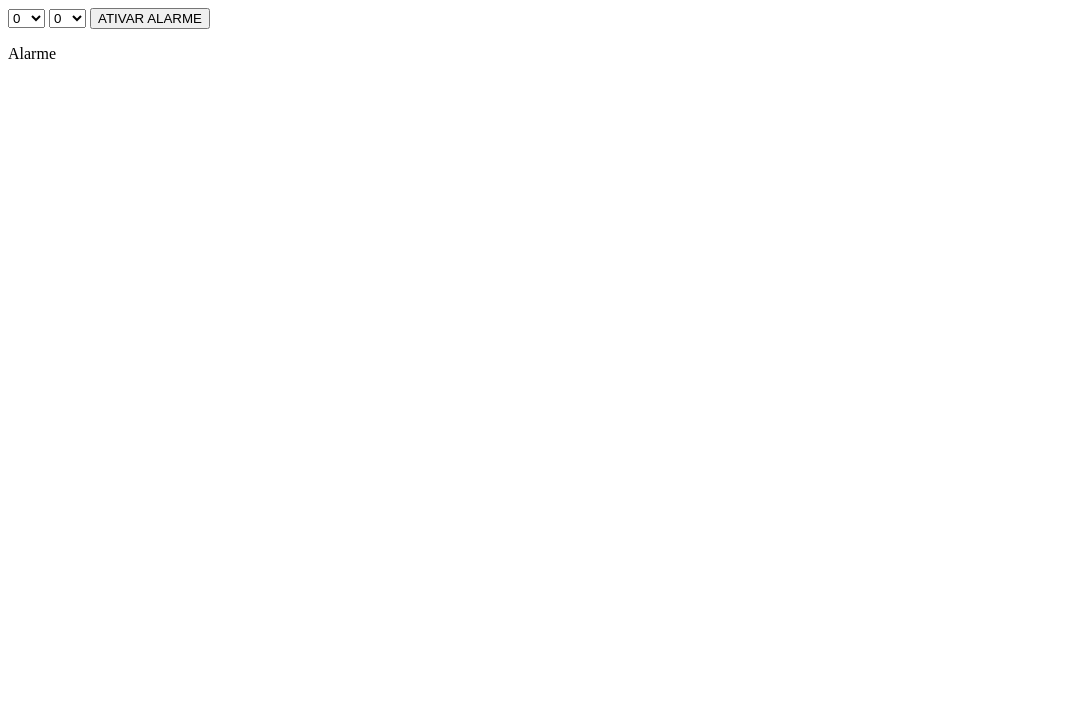
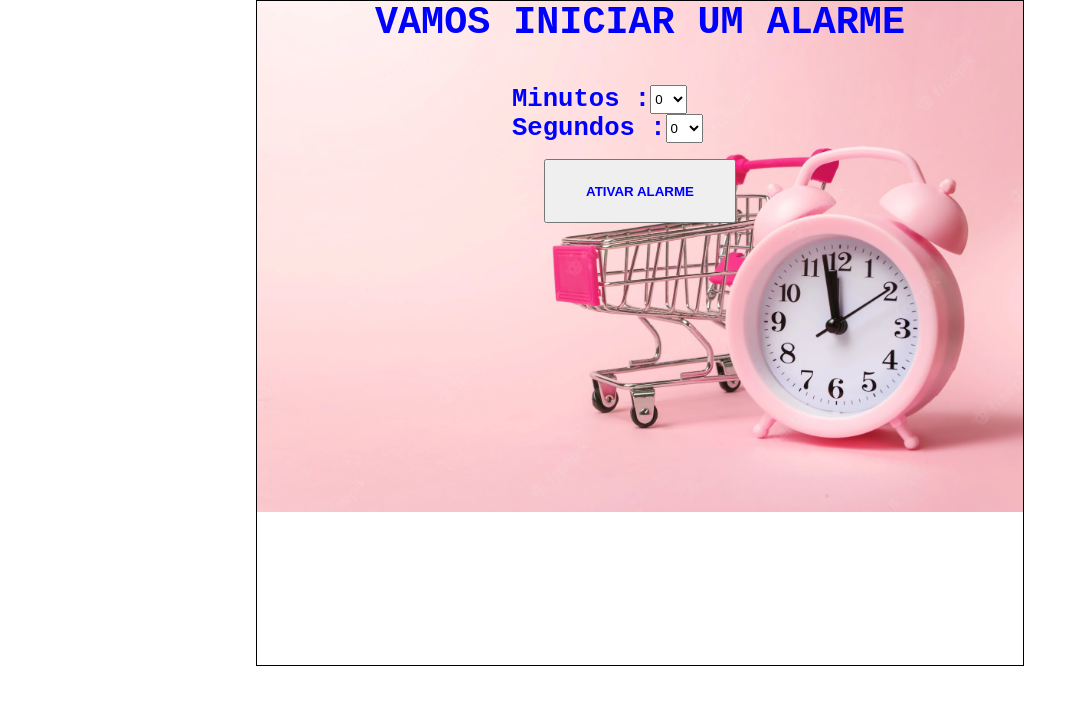
Before and after one commit to LucasCscBks/Modulo6_Tarefa_Js, a plain HTML site: page Modulo_6_Tarefa_6_Js/Questao3/index.html in a window 1280 px wide. Shown: the whole page, without its empty margins (0-1079 px from the left). Drawn offline with Linux system fonts and the light colour scheme.

Commit message:
update css tarefa 6 questao 3

```diff
--- a/Modulo_6_Tarefa_6_Js/Questao3/index.css
+++ b/Modulo_6_Tarefa_6_Js/Questao3/index.css
@@ -0,0 +1,49 @@
+* {
+    padding: 0;
+    margin: 0;
+    box-sizing: border-box;
+}
+#section {
+    width: 60%;
+    margin-left: 20vw;
+    height: 83.3vh;
+    border: 1px solid;
+    display: flex;
+    flex-direction: column;
+    align-items: center;
+    background-image: url(bg.webp);
+    background-repeat: no-repeat;
+    background-size: contain;
+}
+#title {
+    font-size: 3vw;
+    color: rgba(0,0,255,1);
+    font-family: 'Courier New', Courier, monospace;
+    font-weight: 700;
+}
+#container {
+    margin-top: 5vh;
+}
+.container {
+    display: flex;
+    width: 20vw;
+    font-size: 2vw;
+    font-family: 'Courier New', Courier, monospace;
+    color: rgba(0,0,255,1);
+    font-weight: 700;
+}
+#button {
+    margin-top: 2vh;
+    width: 15vw;
+    height: 8vh;
+    color: rgba(0,0,255,1);
+    font-weight: 900;
+}
+#result {
+    margin-top: 5vh;
+    color: rgba(0,0,255,1);
+    font-family: 'Courier New', Courier, monospace;
+    font-weight: 700;
+    border-radius: 50px;
+    font-size: 3vw;
+}
--- a/Modulo_6_Tarefa_6_Js/Questao3/index.html
+++ b/Modulo_6_Tarefa_6_Js/Questao3/index.html
@@ -9,7 +9,10 @@
     <link rel="stylesheet" href="index.css" />
 </head>
 <body>
-    <section name="select" id="select">
+    <section name="select" id="section">
+        <h1 id="title">VAMOS INICIAR UM ALARME</h1>
+        <div class="container" id="container">
+            <p class="p">Minutos :</p>
             <select id="minutes">
                 <option name="minutes" value="0">0</option>
                 <option name="minutes" value="1">1</option>
@@ -72,6 +75,9 @@
                 <option name="minutes" value="58">58</option>
                 <option name="minutes" value="59">59</option>
             </select>
+        </div>
+        <div class="container">
+            <p class="p">Segundos :</p>
             <select id="seconds">
                 <option name="seconds" value="0">0</option>
                 <option name="seconds" value="1">1</option>
@@ -134,8 +140,9 @@
                 <option name="seconds" value="58">58</option>
                 <option name="seconds" value="59">59</option>
             </select>
+        </div>
         <button id="button">ATIVAR ALARME</button>
-        <p id="result">Alarme</p>
+        <p id="result"></p>
     </section>
     <script src="index.js"></script>
 </body>
--- a/Modulo_6_Tarefa_6_Js/Questao3/index.js
+++ b/Modulo_6_Tarefa_6_Js/Questao3/index.js
@@ -27,7 +27,8 @@ function alarm() {
         totalTime -= 1
         if (totalTime < hurryTime) {
             result.style.color = 'rgba(255,0,0,1)';
-            result.style.fontSize = '100px';
+            result.style.fontWeigth = '900'
+            result.style.fontSize = '8vw';
         }
     } else if (contSec == -1) {
         contSec = 59
@@ -35,6 +36,7 @@ function alarm() {
         if (contMin < 0) {
             clearInterval(interval);
             alarmAudio.play()
+            result.textContent = 'ACORDAAA'
         }
     }
     }
@@ -49,8 +51,8 @@ function alarm() {
         alarmAudio.pause();
         button.textContent = 'ATIVAR ALARME'
         result.textContent = 'Alarme parado!'
-        result.style.fontSize = '20px'
-        result.style.color = 'rgba(0,0,0,1)'
+        result.style.fontSize = '3vw'
+        result.style.color = 'rgba(0,0,255,1)'
         button.addEventListener('click', alarm);
         button2.removeEventListener('click', stopAlarm);
     }
```
Also changed, not shown: Modulo_6_Tarefa_6_Js/Questao3/bg.webp (added). Lines whose indentation alone changed are shown as unchanged.
